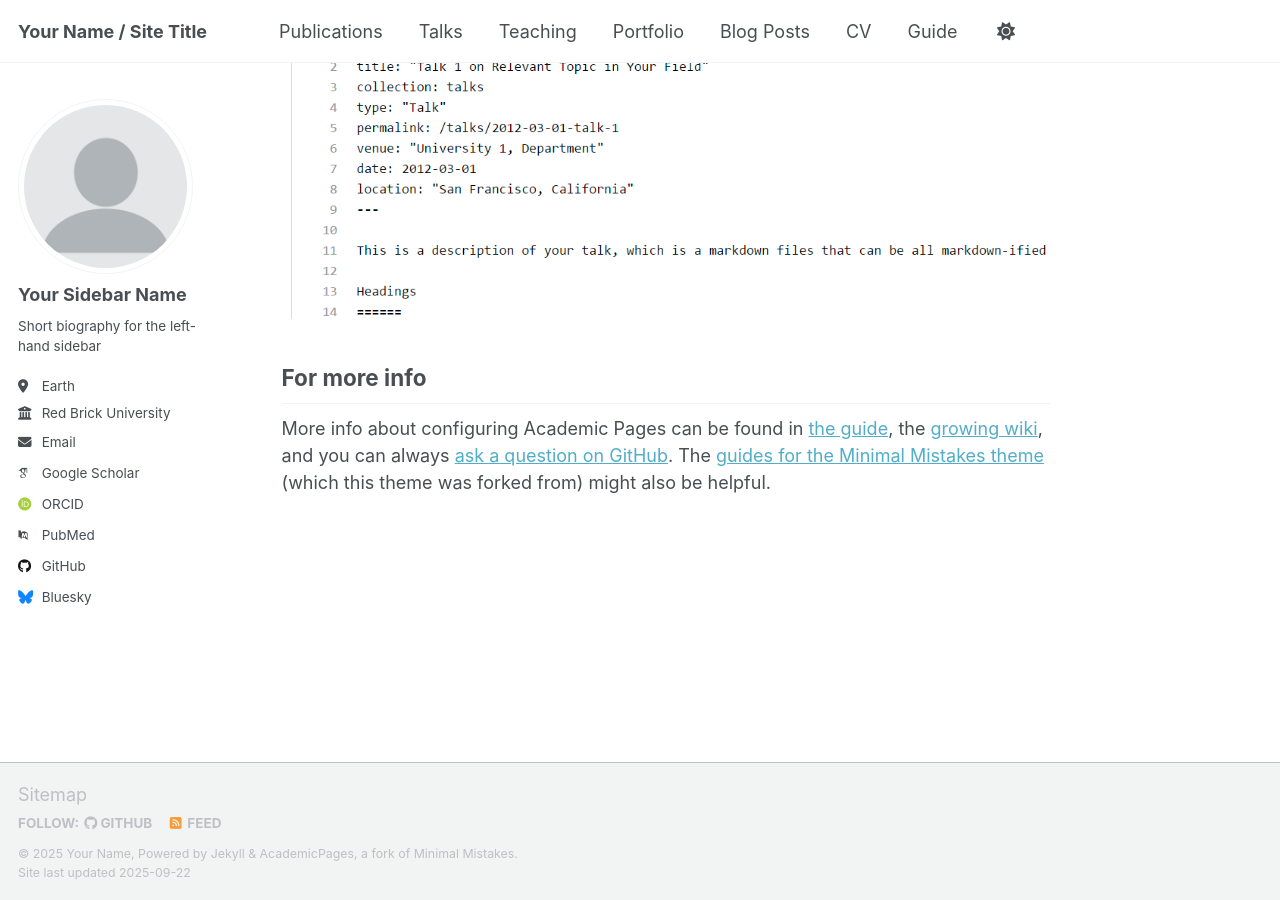
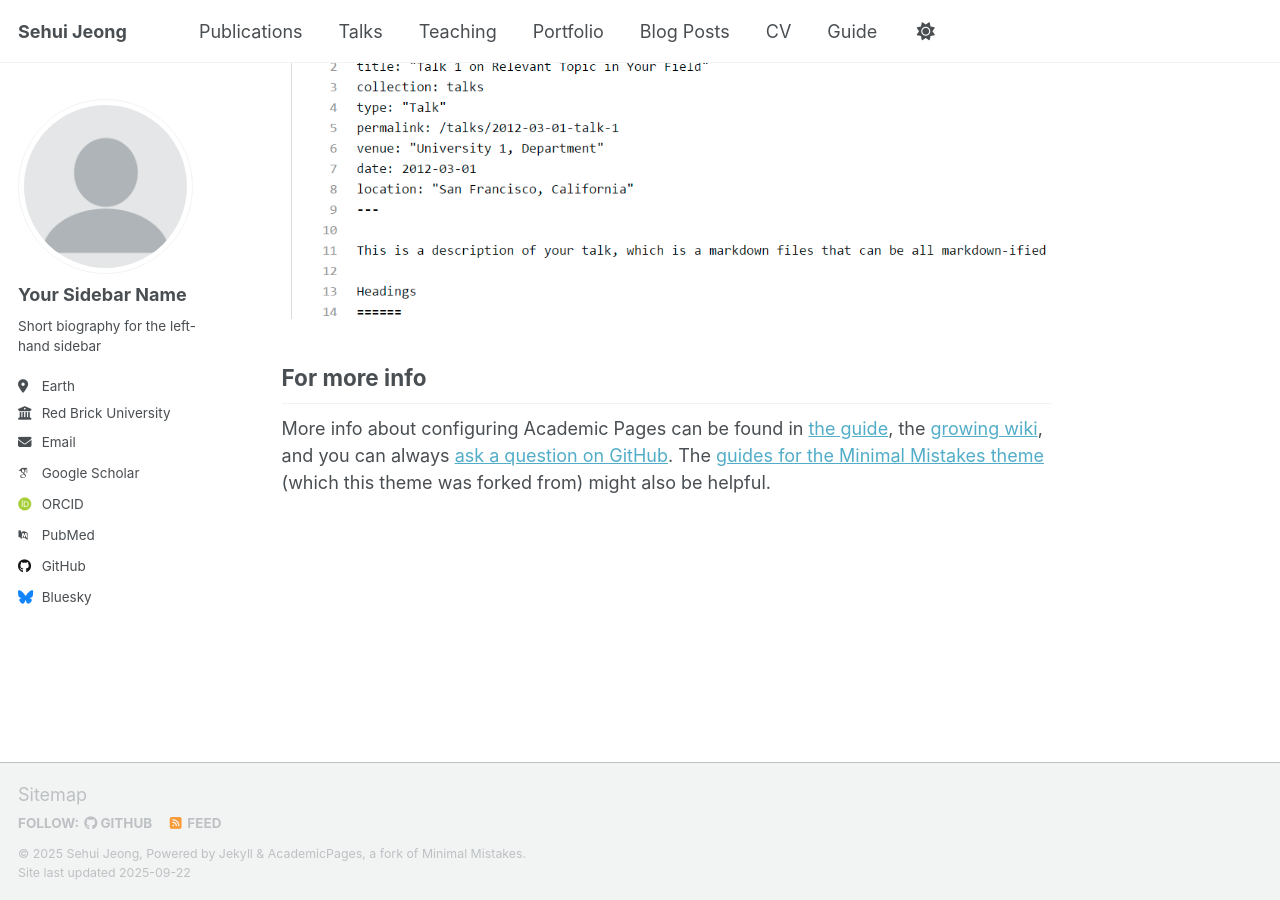
Before and after one commit to tpgml2612/Resume, a Jekyll site: the page built from _pages/about.md, in a window 1280 px wide and 900 px high, scrolled down 2880 px. Built offline with Jekyll 4.4.1, drawn with Linux system fonts in a browser that asks for light colours; some web fonts are replaced; a script that is not in the unit is left out.

Commit message:
Update _config.yml

```diff
--- a/_config.yml
+++ b/_config.yml
@@ -9,14 +9,14 @@
 # Basic Site Settings
 locale                   : "en-US"
 site_theme               : "default" # Currently available options are "default", "air"
-title                    : "Your Name / Site Title"
+title                    : "Sehui Jeong"
 title_separator          : "-"
-name                     : &name "Your Name"
-description              : &description "Your Name's academic portfolio"   # Update this with a general description of your site, this is the default if not overridden by a page
+name                     : &name "Sehui Jeong"
+description              : &description "Sehui's academic portfolio"   # Update this with a general description of your site, this is the default if not overridden by a page
 url                      : https://tpgml2612.github.io/Resume # The base hostname & protocol for your site e.g. "https://[your GitHub username].github.io",
                                                            # or if you already have some other page hosted on Github then use "https://[your GitHub username].github.io/[Your Repo Name]"
 baseurl                  : "" # the subpath of your site, e.g. "/blog"
-repository               : "academicpages/academicpages.github.io"
+repository               : "Resume/tpgml2612.github.io"
 
 # Site Author - The following control what appear as part of the author content on the side bar.
 #               If a field is blank the icon and link will not appear, otherwise it will be shown.
```
